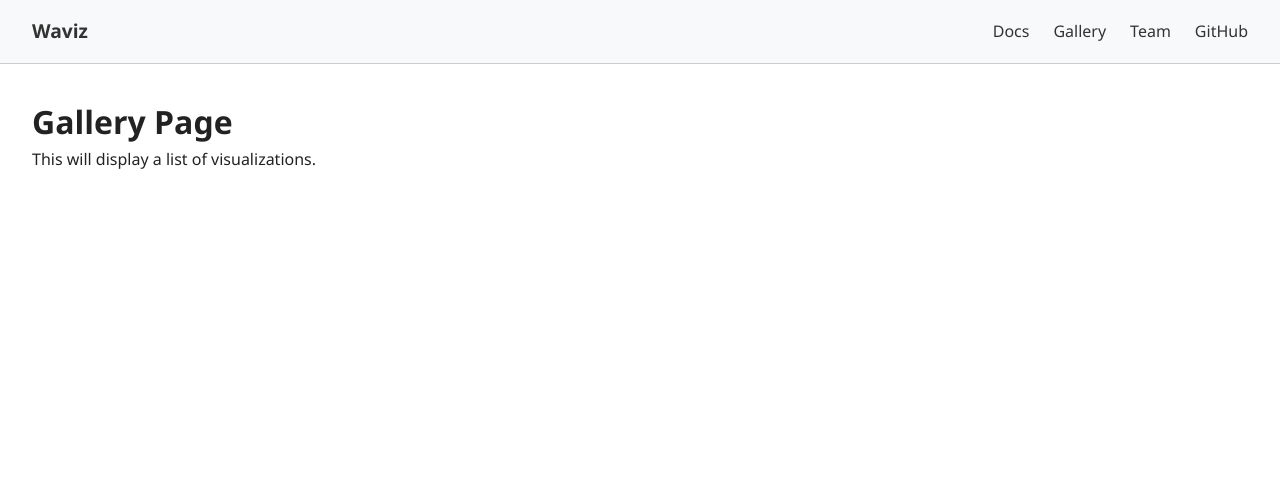
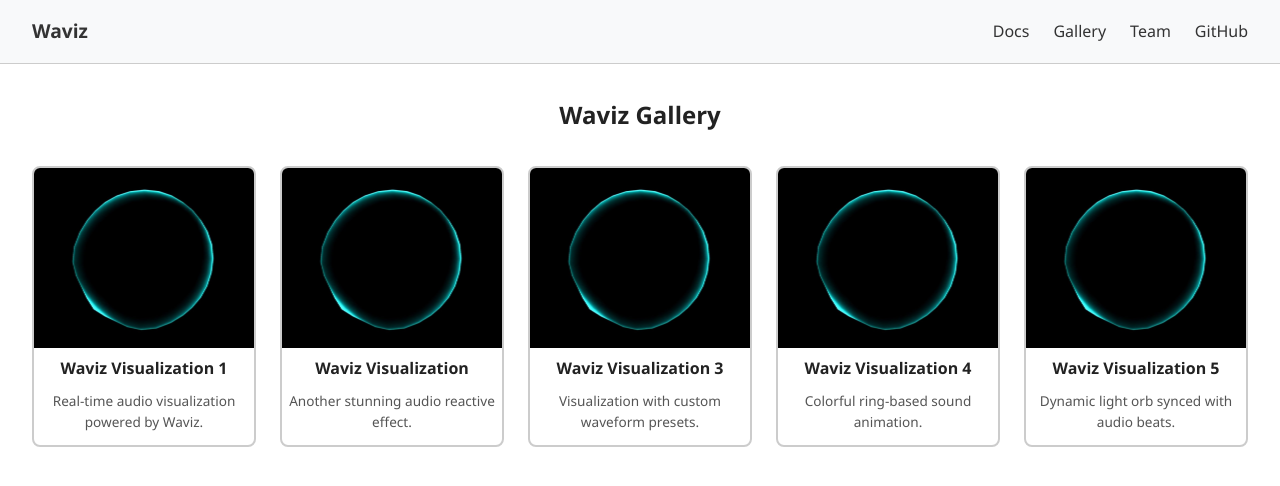
Before and after one commit to Waviz-Team/WavizWebsite, a React (Vite) app: page /gallery in a window 1280 px wide. Shown: the top 486 px of the page. Built offline with nearby package versions, Linux system fonts and the light colour scheme.

Commit message:
feat(gallery page progress)

```diff
--- a/src/App.tsx
+++ b/src/App.tsx
@@ -2,19 +2,17 @@ import { BrowserRouter as Router, Routes, Route } from 'react-router-dom';
 import Home from './pages/Home.tsx';
 import About from './pages/About.tsx';
 import Gallery from './pages/Gallery.tsx';
-import GalleryDetail from './pages/GalleryDetail.tsx';
 import Docs from './pages/Docs.tsx';
 import Navbar from './components/Navbar';
 
 function App() {
   return (
     <Router>
-      <Navbar /> {/* page link */}
+      <Navbar />
       <Routes>
         <Route path="/" element={<Home />} />
         <Route path="/about" element={<About />} />
         <Route path="/gallery" element={<Gallery />} />
-        <Route path="/gallery/:id" element={<GalleryDetail />} />
         <Route path="/docs" element={<Docs />} />
       </Routes>
     </Router>
--- a/src/pages/Docs.tsx
+++ b/src/pages/Docs.tsx
@@ -11,7 +11,7 @@ export default function Docs() {
 
   const apiList = [
     {
-    name: 'Input',
+    name: 'Input Class',
     description: `The Input class helps initialize an audio analyzer and identify different types of audio sources, such as microphone, files, or streams.
 
     It takes in two optional arguments: a callback and an audioContext.
@@ -102,7 +102,7 @@ Supported input types include:
 ,
     },
     {
-      name: 'Analyzer',
+      name: 'Analyzer Class',
       description: 'Processes audio signals and returns frequency data.',
       content: `Analyzer transforms audio into frequency/time-domain data.`,
       methods: [
@@ -114,7 +114,7 @@ Supported input types include:
       ],
     },
     {
-      name: 'Visualizer',
+      name: 'Visualizer Class',
       description: 'Renders real-time visuals on the canvas.',
       content: `Visualizer connects to the canvas and draws audio patterns.`,
       methods: [
@@ -126,7 +126,7 @@ Supported input types include:
       ],
     },
     {
-      name: 'Component',
+      name: 'Component Class',
       description: 'Reusable visual modules for custom integration.',
       content: `Component provides React components like <WaveViz />`,
       methods: [
--- /dev/null
+++ b/src/pages/Gallery.css
@@ -0,0 +1,105 @@
+/* Gallery container */
+.gallery-container {
+  padding: 2rem;
+  text-align: center;
+}
+
+/* Gallery grid layout */
+.gallery-grid {
+  display: grid;
+  grid-template-columns: repeat(auto-fit, minmax(220px, 1fr));
+  gap: 1.5rem;
+  margin-top: 2rem;
+  justify-items: center;
+}
+
+/* Gallery item card */
+.gallery-item {
+  cursor: pointer;
+  border: 2px solid #ccc;
+  border-radius: 8px;
+  overflow: hidden;
+  transition: transform 0.2s ease, box-shadow 0.2s ease;
+  background-color: #fff;
+  width: 100%;
+  max-width: 300px;
+}
+
+/* Hover effect: zoom and shadow */
+.gallery-item:hover {
+  transform: scale(1.05);
+  box-shadow: 0 4px 12px rgba(0, 0, 0, 0.15);
+}
+
+/* Image inside gallery item */
+.gallery-item img {
+  width: 100%;
+  height: 180px;
+  object-fit: cover;
+  display: block;
+}
+
+/* Item title */
+.gallery-item h3 {
+  margin: 0.5rem 0;
+  font-size: 1rem;
+}
+
+/* Item description */
+.gallery-item p {
+  font-size: 0.85rem;
+  color: #555;
+  margin: 0 0 0.75rem;
+}
+
+/* Modal overlay (dark background) */
+.modal-overlay {
+  position: fixed;
+  top: 0;
+  left: 0;
+  width: 100vw;
+  height: 100vh;
+  background-color: rgba(0, 0, 0, 0.7);
+  display: flex;
+  align-items: center;
+  justify-content: center;
+  z-index: 1000;
+}
+
+/* Modal content box */
+.modal-content {
+  background: white;
+  padding: 1.5rem;
+  border-radius: 10px;
+  max-width: 90%;
+  max-height: 90%;
+  overflow: auto;
+  box-shadow: 0 4px 20px rgba(0, 0, 0, 0.5);
+  text-align: left;
+}
+
+/* Image inside modal */
+.modal-image {
+  width: 100%;
+  height: auto;
+  max-height: 70vh;
+  object-fit: contain;
+  border-radius: 8px;
+  margin-bottom: 1rem;
+}
+
+/* Close button */
+.close-button {
+  margin-top: 1rem;
+  padding: 0.5rem 1rem;
+  background-color: #333;
+  color: white;
+  border: none;
+  border-radius: 4px;
+  cursor: pointer;
+  font-size: 0.9rem;
+}
+
+.close-button:hover {
+  background-color: #555;
+}
--- a/src/pages/Gallery.tsx
+++ b/src/pages/Gallery.tsx
@@ -1,10 +1,53 @@
-import React from 'react';
+import { useState } from 'react';
+import { galleryItems } from './GalleryItems';
+import './Gallery.css';
 
-export default function Gallery() {
+function Gallery() {
+  const [selectedItem, setSelectedItem] = useState(null);
+
+  const openModal = (item) => {
+    setSelectedItem(item);
+  };
+
+  const closeModal = () => {
+    setSelectedItem(null);
+  };
+
   return (
-    <div style={{ padding: '2rem' }}>
-      <h1>Gallery Page</h1>
-      <p>This will display a list of visualizations.</p>
+    <div className="gallery-container">
+      <h2>Waviz Gallery</h2>
+      <div className="gallery-grid">
+        {galleryItems.map((item) => (
+          <div
+            key={item.id}
+            className="gallery-item"
+            onClick={() => openModal(item)}
+          >
+            <img src={item.imageUrl} alt={item.title} />
+            <h3>{item.title}</h3>
+            <p>{item.description}</p>
+          </div>
+        ))}
+      </div>
+
+      {selectedItem && (
+        <div className="modal-overlay" onClick={closeModal}>
+          <div className="modal-content" onClick={(e) => e.stopPropagation()}>
+            <img
+              src={selectedItem.imageUrl}
+              alt={selectedItem.title}
+              className="modal-image"
+            />
+            <h3>{selectedItem.title}</h3>
+            <p>{selectedItem.description}</p>
+            <button className="close-button" onClick={closeModal}>
+              Close
+            </button>
+          </div>
+        </div>
+      )}
     </div>
   );
 }
+
+export default Gallery;
--- a/src/pages/GalleryDetail.tsx
+++ /dev/null
@@ -1,10 +0,0 @@
-import React from 'react';
-
-export default function GalleryDetail() {
-  return (
-    <div style={{ padding: '2rem' }}>
-      <h1>Gallery Detail</h1>
-      <p>This will show details for a selected visualization.</p>
-    </div>
-  );
-}
--- /dev/null
+++ b/src/pages/GalleryItems.tsx
@@ -0,0 +1,32 @@
+export const galleryItems = [
+  {
+    id: 1,
+    title: 'Waviz Visualization 1',
+    imageUrl: '/assets/gallery/waviz1.jpeg',
+    description: 'Real-time audio visualization powered by Waviz.',
+  },
+  {
+    id: 2,
+    title: 'Waviz Visualization ',
+    imageUrl: '/assets/gallery/waviz1.jpeg',
+    description: 'Another stunning audio reactive effect.',
+  },
+  {
+    id: 3,
+    title: 'Waviz Visualization 3',
+    imageUrl: '/assets/gallery/waviz1.jpeg',
+    description: 'Visualization with custom waveform presets.',
+  },
+  {
+    id: 4,
+    title: 'Waviz Visualization 4',
+    imageUrl: '/assets/gallery/waviz1.jpeg',
+    description: 'Colorful ring-based sound animation.',
+  },
+  {
+    id: 5,
+    title: 'Waviz Visualization 5',
+    imageUrl: '/assets/gallery/waviz1.jpeg',
+    description: 'Dynamic light orb synced with audio beats.',
+  },
+];
```
Also changed, not shown: public/assets/gallery/waviz1.jpeg (added).
